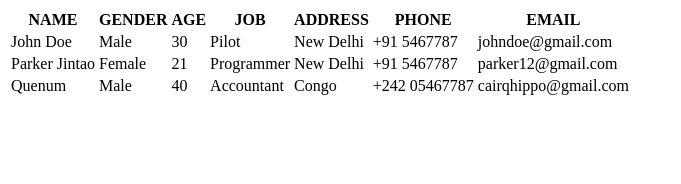
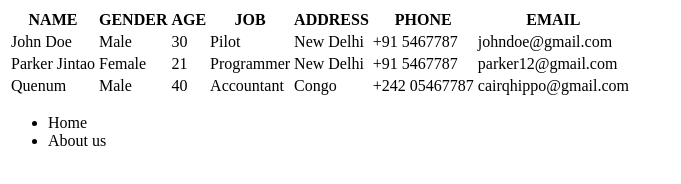
Before and after one commit to Kate-Parker/Level1-Excercises, a plain HTML site: page table_I.html in a window 1280 px wide. Shown: the whole page, without its empty margins (0-681 px from the left). Drawn offline with Linux system fonts and the light colour scheme.

Commit message:
section added

```diff
--- a/table_I.html
+++ b/table_I.html
@@ -43,6 +43,11 @@
             </tr>
 
         </table>
-
+        <section>
+            <ul>
+                <li>Home</li>
+                <li>About us</li>
+            </ul>
+        </section>
     </body>
 </html>
```
